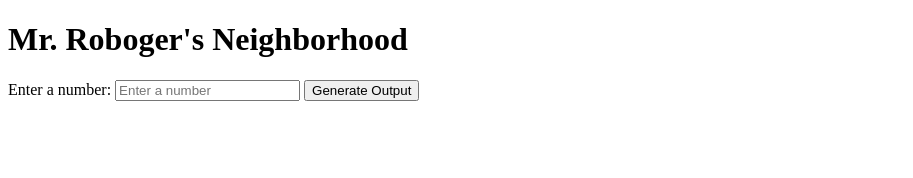
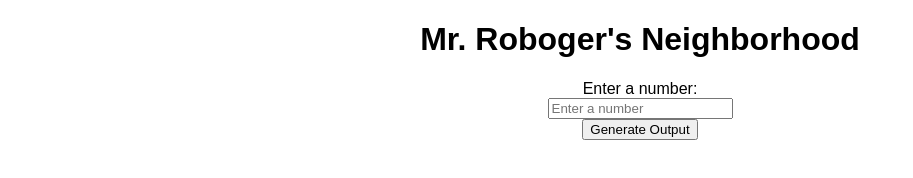
Before and after one commit to izzy503/Mr.-Robogers-Neighborhood, a plain HTML site: page index.html in a window 1280 px wide. Shown: the whole page, without its empty margins (0-913 px from the left). Drawn offline with Linux system fonts and the light colour scheme.

Commit message:
added windows onload to javascript, added more code to html and added css code this will make code run

```diff
--- a/css/styles.css
+++ b/css/styles.css
@@ -0,0 +1,12 @@
+body {
+    font-family: Arial, sans-serif;
+    text-align: center;
+    margin: 20px;
+}
+
+.container {
+    display: flex;
+    flex-direction: column;
+    align-items: center;
+    margin-top: 20px;
+}
--- a/js/javascript.js
+++ b/js/javascript.js
@@ -0,0 +1 @@
+window.onload = function () {
```
Also changed, not shown: index.html (+3 -0 lines).
